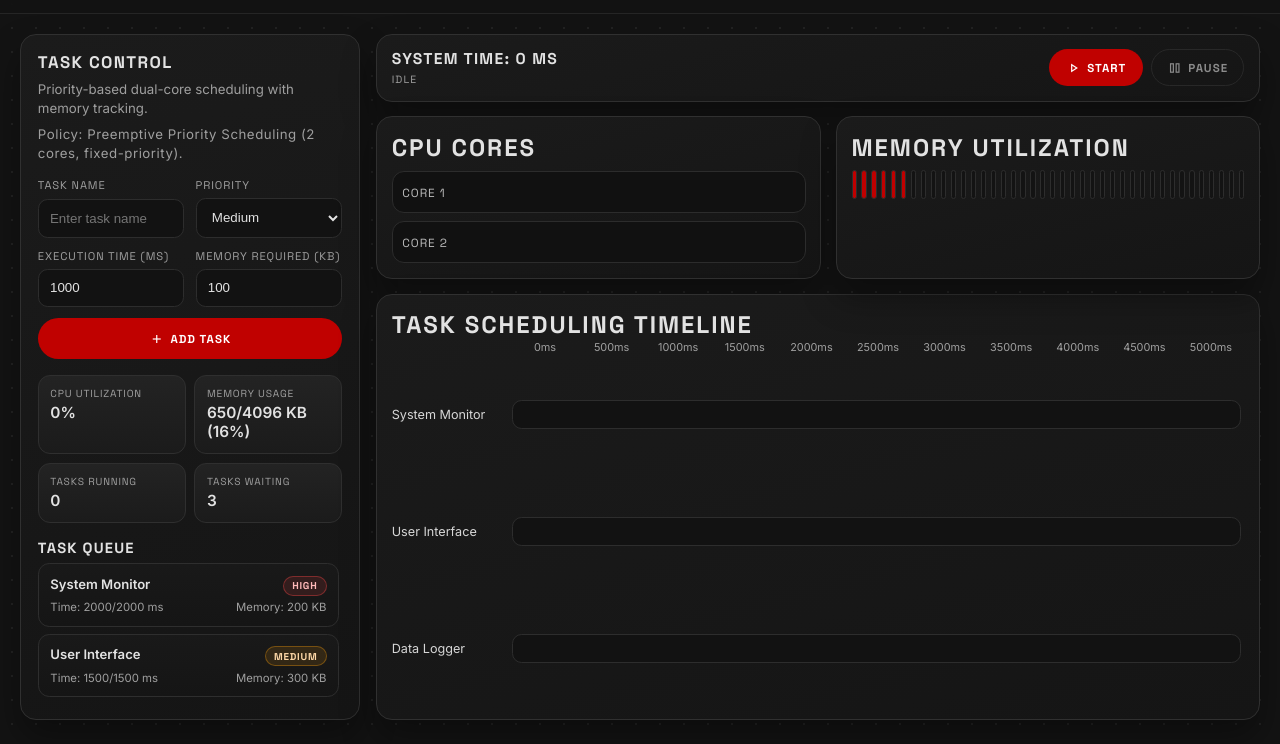
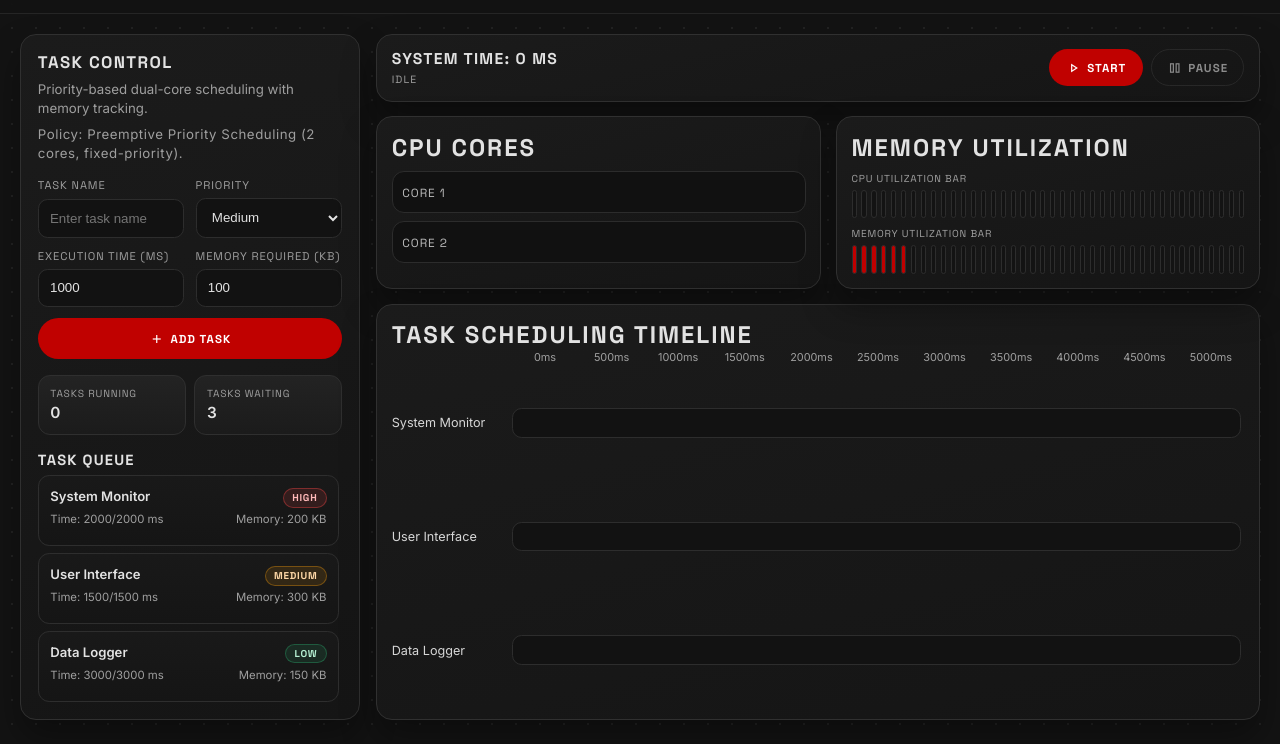
Before and after one commit to AppajiDheeraj/OS_Emulator, a website: page rtos/index.html in a window 1280 px wide. Shown: the part 56-800 px from the top of the page. Drawn offline with nearby package versions, Linux system fonts and the light colour scheme.

Commit message:
feat: enhance CPU and memory utilization display with new UI components and styles

```diff
--- a/rtos/index.html
+++ b/rtos/index.html
@@ -72,14 +72,6 @@
 
 			<div class="stats-grid">
 				<article class="stat-card">
-					<p>CPU Utilization</p>
-					<strong id="cpu-util">0%</strong>
-				</article>
-				<article class="stat-card">
-					<p>Memory Usage</p>
-					<strong id="memory-usage">0/4096 KB</strong>
-				</article>
-				<article class="stat-card">
 					<p>Tasks Running</p>
 					<strong id="tasks-running">0</strong>
 				</article>
@@ -127,7 +119,18 @@
 
 			<div class="panel memory-panel">
 				<h2>Memory Utilization</h2>
-				<div id="memory-blocks" class="memory-blocks"></div>
+				<span id="cpu-util" class="sr-only">0%</span>
+				<span id="memory-usage" class="sr-only">0/4096 KB</span>
+				<div class="util-bars">
+					<div class="util-group">
+						<p class="util-label">CPU Utilization Bar</p>
+						<div id="cpu-blocks" class="util-blocks cpu-blocks"></div>
+					</div>
+					<div class="util-group">
+						<p class="util-label">Memory Utilization Bar</p>
+						<div id="memory-blocks" class="util-blocks memory-blocks"></div>
+					</div>
+				</div>
 			</div>
 		</section>
 	</main>
--- a/rtos/script.js
+++ b/rtos/script.js
@@ -16,6 +16,7 @@ class RTOSSimulator {
 		this.tasksRunning = document.getElementById("tasks-running");
 		this.tasksWaiting = document.getElementById("tasks-waiting");
 		this.tasksList = document.getElementById("tasks-list");
+		this.cpuBlocks = document.getElementById("cpu-blocks");
 		this.memoryBlocks = document.getElementById("memory-blocks");
 		this.ganttContainer = document.getElementById("gantt-container");
 		this.ganttTimeMarkers = document.getElementById("gantt-time-markers");
@@ -28,9 +29,18 @@ class RTOSSimulator {
 		this.taskForm = document.getElementById("task-form");
 		this.simState = document.getElementById("sim-state");
 
+		this.initCpuBlocks();
 		this.initMemoryBlocks();
 		this.updateGanttTimeMarkers();
 		this.bindEvents();
+	}
+
+	initCpuBlocks() {
+		for (let i = 0; i < 40; i += 1) {
+			const block = document.createElement("div");
+			block.className = "cpu-block";
+			this.cpuBlocks.appendChild(block);
+		}
 	}
 
 	initMemoryBlocks() {
@@ -96,8 +106,14 @@ class RTOSSimulator {
 		this.updateUI();
 		this.updateSimState("IDLE");
 
+		document.querySelectorAll(".cpu-block").forEach((block) => {
+			block.style.backgroundColor = "";
+			block.style.boxShadow = "none";
+		});
+
 		document.querySelectorAll(".memory-block").forEach((block) => {
 			block.style.backgroundColor = "";
+			block.style.boxShadow = "none";
 		});
 	}
 
@@ -352,9 +368,33 @@ class RTOSSimulator {
 		});
 	}
 
+	updateCpuBar(cpuUtilization) {
+		const blocks = document.querySelectorAll(".cpu-block");
+		const blocksToFill = Math.floor((cpuUtilization / 100) * blocks.length);
+		if (this.cpuBlocks) {
+			this.cpuBlocks.title = `CPU Utilization: ${cpuUtilization}%`;
+			this.cpuBlocks.setAttribute("aria-label", `CPU Utilization ${cpuUtilization}%`);
+		}
+
+		blocks.forEach((block, index) => {
+			if (index < blocksToFill) {
+				block.style.backgroundColor = "#f3f3f3";
+				block.style.boxShadow = "0 0 8px rgba(255, 255, 255, 0.35) inset";
+			} else {
+				block.style.backgroundColor = "";
+				block.style.boxShadow = "none";
+			}
+		});
+	}
+
 	updateMemoryUI() {
 		const usagePercent = Math.round((this.usedMemory / this.totalMemory) * 100);
-		this.memoryUsage.textContent = `${this.usedMemory}/${this.totalMemory} KB (${usagePercent}%)`;
+		const memoryLabel = `${this.usedMemory}/${this.totalMemory} KB (${usagePercent}%)`;
+		this.memoryUsage.textContent = memoryLabel;
+		if (this.memoryBlocks) {
+			this.memoryBlocks.title = `Memory Usage: ${memoryLabel}`;
+			this.memoryBlocks.setAttribute("aria-label", `Memory Usage ${memoryLabel}`);
+		}
 		const blocks = document.querySelectorAll(".memory-block");
 		const blocksToFill = Math.floor((this.usedMemory / this.totalMemory) * blocks.length);
 
@@ -375,6 +415,7 @@ class RTOSSimulator {
 		const runningTasksCount = this.runningTasks.filter((task) => task !== null).length;
 		const cpuUtilization = Math.round((runningTasksCount / this.runningTasks.length) * 100);
 		this.cpuUtil.textContent = `${cpuUtilization}%`;
+		this.updateCpuBar(cpuUtilization);
 		this.tasksRunning.textContent = `${runningTasksCount}`;
 		this.tasksWaiting.textContent = `${this.tasks.filter((task) => task.state === "waiting").length}`;
 
--- a/rtos/style.css
+++ b/rtos/style.css
@@ -434,6 +434,44 @@ body {
 
 .memory-panel {
 	grid-area: memory;
+	display: flex;
+	flex-direction: column;
+}
+
+.util-bars {
+	margin-top: 0.6rem;
+	display: grid;
+	gap: 0.55rem;
+}
+
+.util-group {
+	display: grid;
+	gap: 0.28rem;
+}
+
+.util-label {
+	font-family: "Space Grotesk", sans-serif;
+	font-size: 0.63rem;
+	letter-spacing: 0.08em;
+	text-transform: uppercase;
+	color: var(--muted);
+}
+
+.util-blocks {
+	display: flex;
+	gap: 0.3rem;
+}
+
+.sr-only {
+	position: absolute;
+	width: 1px;
+	height: 1px;
+	padding: 0;
+	margin: -1px;
+	overflow: hidden;
+	clip: rect(0, 0, 0, 0);
+	white-space: nowrap;
+	border: 0;
 }
 
 .gantt-panel {
@@ -529,12 +567,7 @@ body {
 	color: #fff;
 }
 
-.memory-blocks {
-	display: flex;
-	gap: 0.3rem;
-	margin-top: 0.45rem;
-}
-
+.cpu-block,
 .memory-block {
 	flex: 1;
 	height: 1.8rem;
@@ -591,6 +624,7 @@ body {
 	.gantt-container {
 		max-height: 320px;
 	}
+
 }
 
 @media (max-width: 640px) {
```
